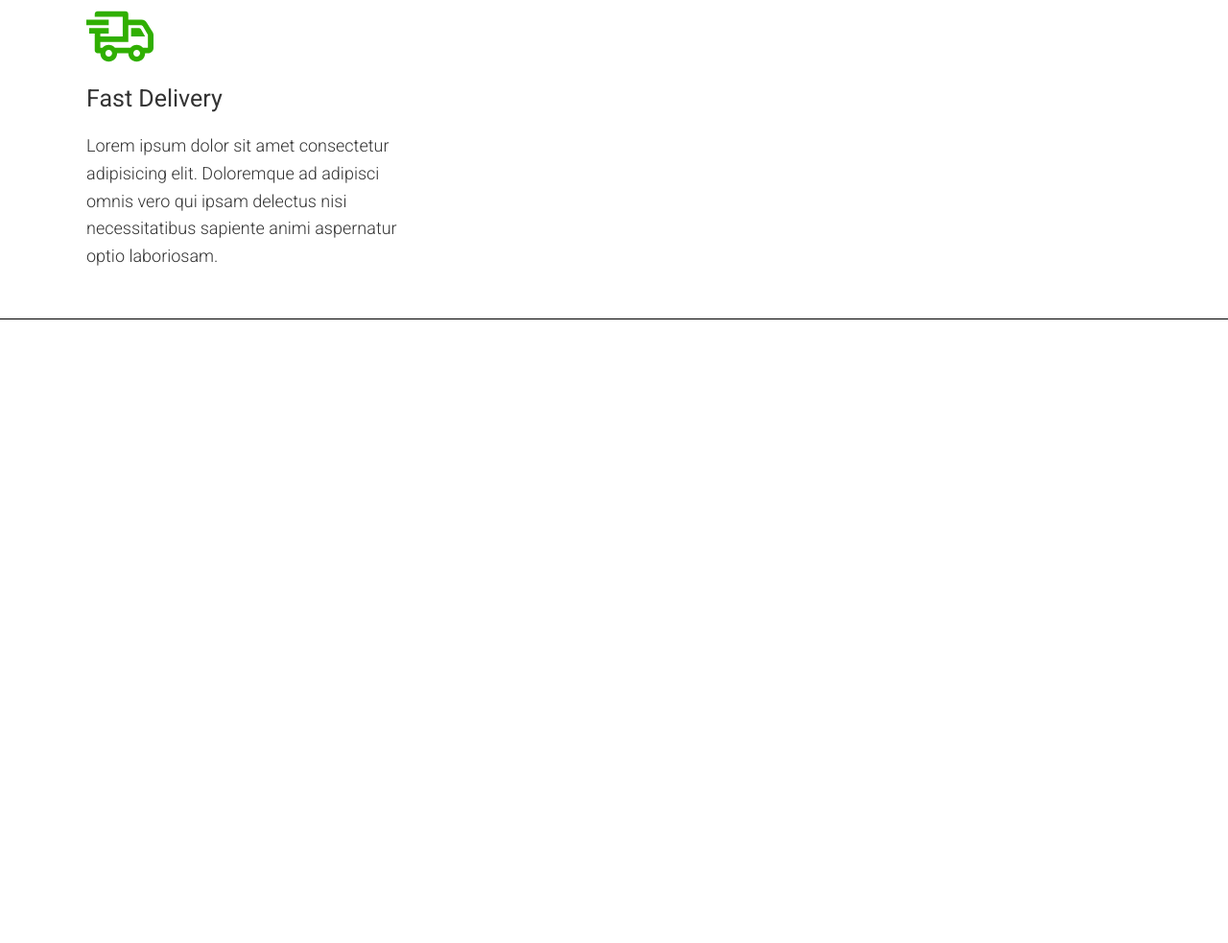
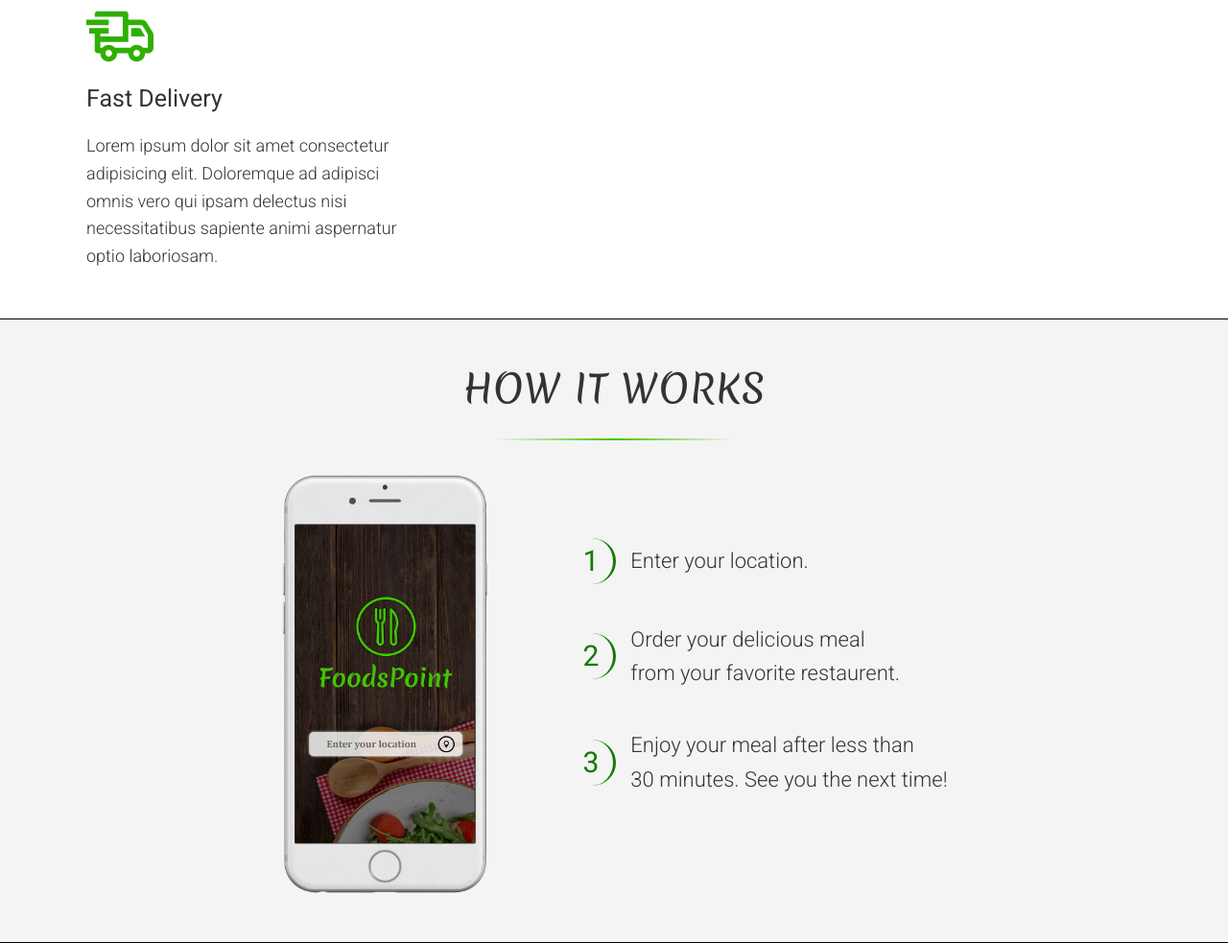
Before and after one commit to riteshsahu314/foodspoint, a website: page index.html in a window 1280 px wide. Shown: the part 1104-2087 px from the top of the page at 96% size. Before the commit the page ends 1437 px from the top, so only its background shows below. Drawn offline with Linux system fonts and the light colour scheme.

Commit message:
Add how it works section

```diff
--- a/index.html
+++ b/index.html
@@ -11,7 +11,7 @@
 </head>
 
 <body class="container">
-    <section class="section">
+    <section class="section section-home">
         <header class="header">
             <div class="header__logo">
                 <img src="img/logo.svg" alt="FoodsPoint Logo" class="header__logo-img">
@@ -29,7 +29,7 @@
 
         <div class="app-show">
             <div class="app-show__left">
-                <img src="img/app-phone-1.png" alt="Foodspoint App Image">
+                <img src="img/phone-app-1.png" alt="Foodspoint App Image">
             </div>
 
             <div class="app-show__right">
@@ -91,6 +91,35 @@
             </div>
         </div>
     </section>
+
+    <section class="section section-HIW">
+        <div class="mb-3">
+            <h2 class="heading-2">How it works</h2>
+        </div>
+
+        <div class="HIW">
+            <div class="HIW__app">
+                <img src="img/phone-app-2.png" alt="Phone App" class="HIW__app__img">
+            </div>
+
+            <div class="HIW__steps">
+                <div class="HIW__step">
+                    <div class="HIW__step__number">1</div>
+                    <p class="HIW__step__desc">Enter your location.</p>
+                </div>
+
+                <div class="HIW__step">
+                    <div class="HIW__step__number">2</div>
+                    <p class="HIW__step__desc">Order your delicious meal <br>from your favorite restaurent.</p>
+                </div>
+
+                <div class="HIW__step">
+                    <div class="HIW__step__number">3</div>
+                    <p class="HIW__step__desc">Enjoy your meal after less than <br>30 minutes. See you the next time!</p>
+                </div>
+            </div>
+        </div>
+    </section>
 </body>
 
 </html>
--- a/sass/_layout.scss
+++ b/sass/_layout.scss
@@ -12,6 +12,15 @@
     border-bottom: 1px solid black;
 }
 
+.section-home {
+    padding: 1.25rem 4rem;
+}
+
 .section-features {
     padding: 5rem 0rem;
 }
+
+.section-HIW {
+    padding: 4rem;
+    background-color: #f4f4f4;
+}
--- /dev/null
+++ b/sass/_sectionHIW.scss
@@ -0,0 +1,54 @@
+/* ------------------------------- */
+/* How It Works Section */
+/* ------------------------------- */
+
+.HIW {
+    display: flex;
+    justify-content: center;
+    flex-wrap: wrap;
+    margin-top: -5rem;
+
+    &__app {
+        margin-right: 4rem;
+        margin-top: 5rem;
+
+        &__img {
+            width: 22rem;
+        }
+    }
+
+
+    &__steps {
+        display: flex;
+        flex-direction: column;
+        justify-content: center;
+        margin-left: 4rem;
+        margin-top: 5rem;
+    }
+
+    &__step {
+        display: flex;
+        align-items: center;
+        margin-bottom: 4rem;
+
+        &__number {
+            display: inline-block;
+            font-size: 3rem;
+            font-weight: 400;
+            width: 5rem;
+            color: $color-primary-dark;
+            border-right: 3px solid $color-primary-dark;
+            border-radius: 50%;
+            text-align: center;
+            margin-right: 1.5rem;
+            flex-shrink: 0;
+        }
+
+        &__desc {
+            display: inline;
+            font-size: 2.2rem;
+        }
+
+    }
+
+}
--- a/sass/main.scss
+++ b/sass/main.scss
@@ -7,3 +7,4 @@
 
 @import "sectionHome";
 @import "sectionFeatures";
+@import "sectionHIW";
```
Also changed, not shown: css/main.css, img/phone-app-2.png (added), 2 other files.
